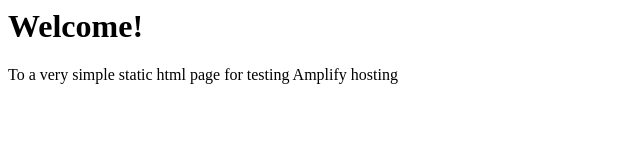
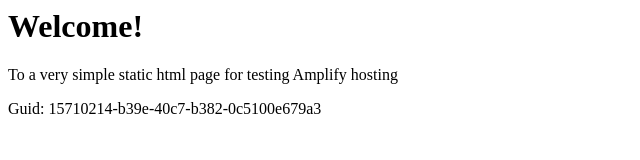
Before and after one commit to aws-aemilia-cdg/Github-PR-Commit-Integration-Test-DoNotTouch-GithubWebhookPreviewCanaryTest-v1-prod-eu-west-3, a website: page src/index.html in a window 1280 px wide. Shown: the whole page, without its empty margins (0-640 px from the left). Drawn offline with Linux system fonts and the light colour scheme.

Commit message:
commit from integ tests

```diff
--- a/src/index.html
+++ b/src/index.html
@@ -1,3 +1,5 @@
+
+
 <html lang="en">
 
 <head>
@@ -10,6 +12,6 @@
 <body>
     <h1>Welcome!</h1>
     <p>To a very simple static html page for testing Amplify hosting</p>
-</body>
+    <p>Guid: 15710214-b39e-40c7-b382-0c5100e679a3</p></body>
 
 </html>
```
